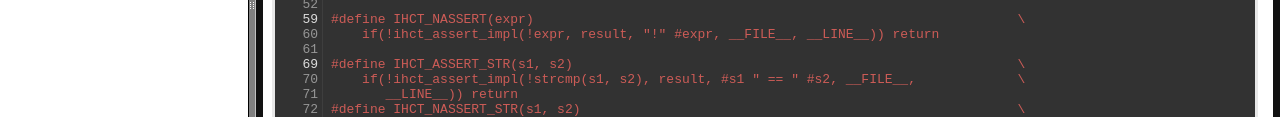
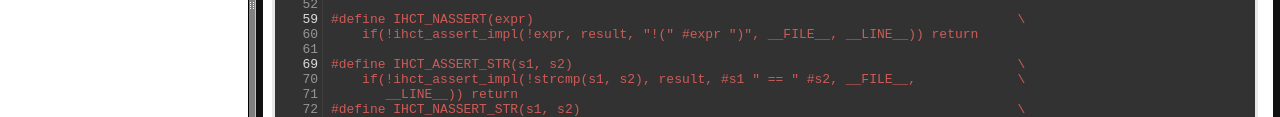
Before and after one commit to ollelogdahl/ihct, a plain HTML site: page ihct_8h_source.html in a window 1280 px wide. Shown: the part 795-912 px from the top of the page. Drawn offline with Linux system fonts and the light colour scheme.

Commit message:
deploy: 31367ee9b02a38770f154d21a2746a5b371acf81

```diff
--- a/ihct_8h_source.html
+++ b/ihct_8h_source.html
@@ -130,7 +130,7 @@ $(document).ready(function(){initNavTree('ihct_8h_source.html',''); initResizabl
 <div class="line"><a name="l00051"></a><span class="lineno">   51</span>&#160;<span class="preprocessor">    if(!ihct_assert_impl(expr, result, #expr, __FILE__, __LINE__)) return</span></div>
 <div class="line"><a name="l00052"></a><span class="lineno">   52</span>&#160; </div>
 <div class="line"><a name="l00059"></a><span class="lineno"><a class="line" href="group__assertions.html#gab2f80fdd050efcd1672d1046b078f6f9">   59</a></span>&#160;<span class="preprocessor">#define IHCT_NASSERT(expr)                                                              \</span></div>
-<div class="line"><a name="l00060"></a><span class="lineno">   60</span>&#160;<span class="preprocessor">    if(!ihct_assert_impl(!expr, result, &quot;!&quot; #expr, __FILE__, __LINE__)) return</span></div>
+<div class="line"><a name="l00060"></a><span class="lineno">   60</span>&#160;<span class="preprocessor">    if(!ihct_assert_impl(!expr, result, &quot;!(&quot; #expr &quot;)&quot;, __FILE__, __LINE__)) return</span></div>
 <div class="line"><a name="l00061"></a><span class="lineno">   61</span>&#160; </div>
 <div class="line"><a name="l00069"></a><span class="lineno"><a class="line" href="group__assertions.html#ga32283b0568d386d5404813a42319da93">   69</a></span>&#160;<span class="preprocessor">#define IHCT_ASSERT_STR(s1, s2)                                                         \</span></div>
 <div class="line"><a name="l00070"></a><span class="lineno">   70</span>&#160;<span class="preprocessor">    if(!ihct_assert_impl(!strcmp(s1, s2), result, #s1 &quot; == &quot; #s2, __FILE__,             \</span></div>
```
